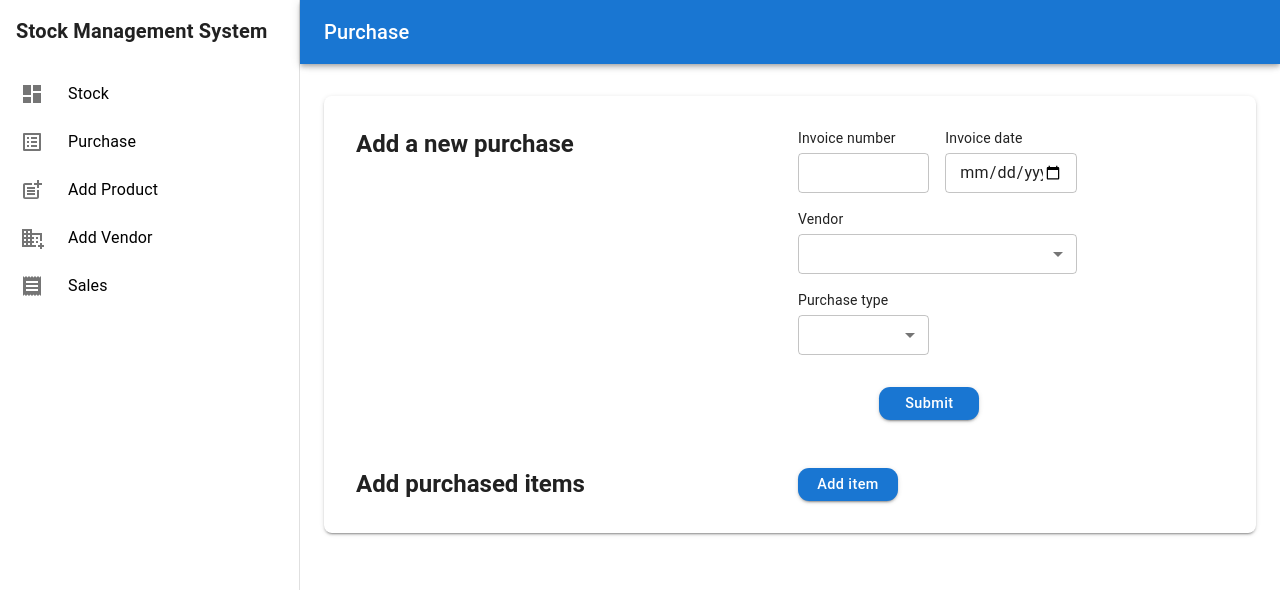
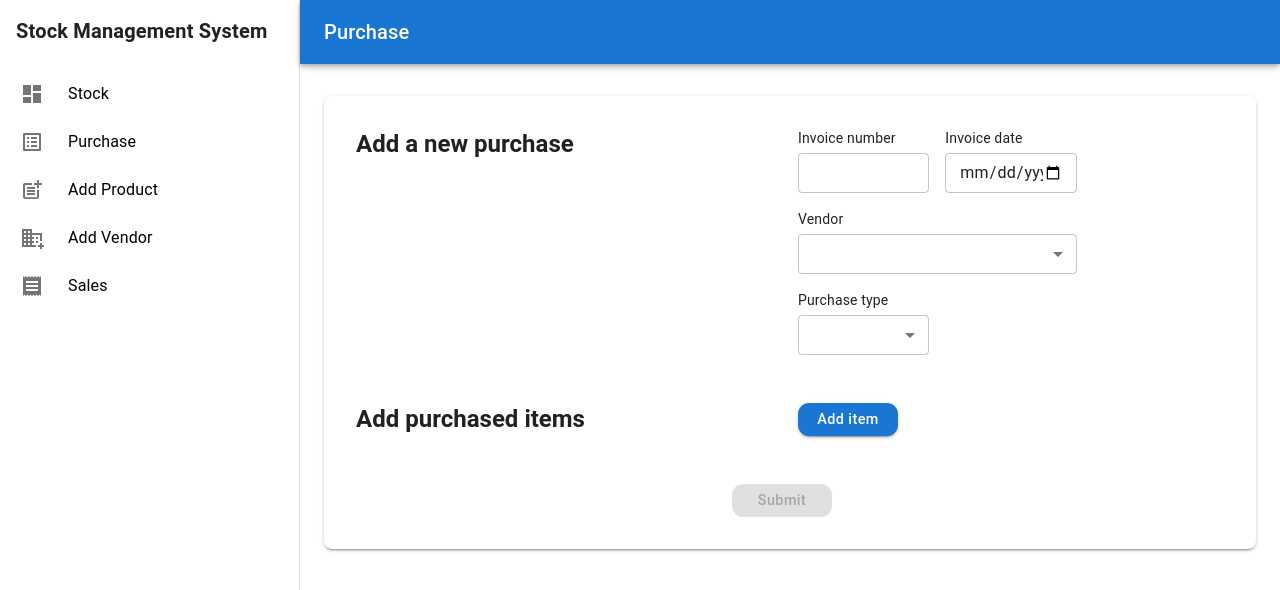
Before and after one commit to NihalP01/stock-billing-management, a React (Create React App) app: page /purchase-entry in a window 1280 px wide. Shown: the top 590 px of the page. Built offline with nearby package versions, Linux system fonts and the light colour scheme.

Commit message:
added purchase

```diff
--- a/src/components/controls/Controls.js
+++ b/src/components/controls/Controls.js
@@ -4,9 +4,11 @@ import CustomSelect from "./CustomSelect";
 import Popup from "./Popup";
 import CustomDialog from "./CustomDialog";
 import CustomList from "./CustomList";
+import CustomTable from "./CustomTable";
 
 export const Controls = {
   CustomField,
+  CustomTable,
   CustomList,
   CustomButton,
   CustomSelect,
--- /dev/null
+++ b/src/components/controls/CustomTable.jsx
@@ -0,0 +1,41 @@
+import {
+  Table,
+  TableBody,
+  TableCell,
+  TableContainer,
+  TableHead,
+  TableRow,
+} from "@mui/material";
+import React from "react";
+
+const CustomTable = (props) => {
+  const { addedItems, columns } = props;
+  return (
+    <TableContainer>
+      <Table aria-label="simple table">
+        <TableHead>
+          <TableRow>
+            {columns.map((column) => (
+              <TableCell kye={column.id}>{column.value}</TableCell>
+            ))}
+          </TableRow>
+        </TableHead>
+        <TableBody>
+          {addedItems.map((item) => (
+            <TableRow key={item.id}>
+              <TableCell component="th" scope="row">
+                {item.product}
+              </TableCell>
+              <TableCell align="right">{item.quantity}</TableCell>
+              <TableCell align="right">{item.rate}</TableCell>
+              <TableCell align="right">{item.gst}</TableCell>
+              <TableCell align="right">{item.total}</TableCell>
+            </TableRow>
+          ))}
+        </TableBody>
+      </Table>
+    </TableContainer>
+  );
+};
+
+export default CustomTable;
--- a/src/components/controls/Popup.jsx
+++ b/src/components/controls/Popup.jsx
@@ -1,37 +1,21 @@
 import * as React from "react";
 import Dialog from "@mui/material/Dialog";
-import DialogActions from "@mui/material/DialogActions";
 import DialogContent from "@mui/material/DialogContent";
 import DialogContentText from "@mui/material/DialogContentText";
 import DialogTitle from "@mui/material/DialogTitle";
-import { Controls } from "./Controls";
 import { Box } from "@mui/material";
 
 export default function Popup(props) {
-  const { title, btnText, content, children } = props;
-  const [open, setOpen] = React.useState(false);
-
-  const handleClickOpen = () => {
-    setOpen(true);
-  };
-
-  const handleClose = () => {
-    setOpen(false);
-  };
+  const { title, content, children, handleClose, open } = props;
 
   return (
     <Box>
-      <Controls.CustomButton text={btnText} onClick={handleClickOpen} />
       <Dialog open={open} onClose={handleClose}>
         <DialogTitle>{title}</DialogTitle>
         <DialogContent>
           <DialogContentText>{content}</DialogContentText>
           {children}
         </DialogContent>
-        <DialogActions>
-          <Controls.CustomButton onClick={handleClose} text={"Cancel"} color='error' />
-          <Controls.CustomButton onClick={handleClose} text={"Submit"} color='success' />
-        </DialogActions>
       </Dialog>
     </Box>
   );
--- a/src/components/forms/CreateProductForm.jsx
+++ b/src/components/forms/CreateProductForm.jsx
@@ -88,6 +88,7 @@ const CreateProductForm = () => {
               </Box>
             </Grid>
           </Grid>
+
           <Box
             width={"100%"}
             mt={4}
--- a/src/components/forms/PurchaseEntryForm.jsx
+++ b/src/components/forms/PurchaseEntryForm.jsx
@@ -1,17 +1,96 @@
 import { Box, Chip, Grid, Typography } from "@mui/material";
-import React from "react";
+import React, { useEffect, useState } from "react";
 import { gstData } from "../../data/gstData";
+import { tableColumns } from "../../data/tabelsColumns";
 import FormLayout from "../common/FormLayout";
 import { Controls } from "../controls/Controls";
 import Popup from "../controls/Popup";
 
 const PurchaseEntryForm = () => {
-  const handleSubmit = () => {
-    console.log("log");
+  const [invoiveNo, setInvoiveNo] = useState("");
+  const [invoiceDate, setInvoiveDate] = useState("");
+  const [vendor, setVendor] = useState("");
+  const [type, setType] = useState("");
+  const [product, setProduct] = useState("");
+  const [quantity, setQuantity] = useState("");
+  const [rate, setRate] = useState("");
+  const [gst, setGst] = useState("");
+  const [total, setTotal] = useState("");
+  const [open, setOpen] = useState(false);
+  const [popupOpen, setPopupOpen] = useState(false);
+
+  const [addedPurchase, setAddedPurchase] = useState(() => {
+    const savedData = localStorage.getItem("added_purchase");
+    if (savedData) {
+      return JSON.parse(savedData);
+    } else {
+      return [];
+    }
+  });
+
+  const [addedItems, setAddedItems] = useState([]);
+
+  const handleClose = (e) => {
+    e.preventDefault();
+    setOpen(false);
   };
+
+  const handlePopupClose = (e) => {
+    e.preventDefault();
+    setPopupOpen(false);
+  };
+
+  // useEffect(() => {
+  //   localStorage.setItem("added_items", JSON.stringify(addedItems));
+  // }, [addedItems]);
+
+  useEffect(() => {
+    setTotal(rate * quantity + (rate * quantity * gst) / 100);
+  }, [quantity, rate, gst]);
+
+  const handleAdd = () => {
+    const item = {
+      product,
+      quantity,
+      rate,
+      gst,
+      total,
+    };
+    setAddedItems([...addedItems, item]);
+    setOpen(false);
+    setProduct("");
+    setQuantity("");
+    setRate("");
+    setGst("");
+    setTotal("");
+  };
+
+  const handleSubmit = (e) => {
+    e.preventDefault();
+    const purchase = {
+      invoiveNo,
+      invoiceDate,
+      vendor,
+      type,
+      addedItems,
+    };
+    setAddedPurchase([...addedPurchase, purchase]);
+    setInvoiveNo("");
+    setInvoiveDate("");
+    setVendor("");
+    setType("");
+    setPopupOpen(true);
+    setAddedItems([]);
+  };
+
+  useEffect(() => {
+    localStorage.setItem("added_purchase", JSON.stringify(addedPurchase));
+  }, [addedPurchase]);
+
+  console.log(addedPurchase);
+
   return (
     <FormLayout>
-      <form onSubmit={handleSubmit}>
       <Grid container spacing={2}>
         <Grid item xs={6}>
           <Typography variant="h5" fontWeight={"bold"} textAlign={"left"}>
@@ -24,7 +103,9 @@ const PurchaseEntryForm = () => {
               <Controls.CustomField
                 label="Invoice number"
                 size="small"
+                value={invoiveNo}
                 type="number"
+                onChange={(e) => setInvoiveNo(e.target.value)}
               />
             </Grid>
             <Grid item xs={6}>
@@ -32,13 +113,17 @@ const PurchaseEntryForm = () => {
                 label="Invoice date"
                 type="date"
                 size="small"
+                value={invoiceDate}
+                onChange={(e) => setInvoiveDate(e.target.value)}
               />
             </Grid>
 
             <Grid item xs={12}>
               <Controls.CustomSelect
                 label={"Vendor"}
-                  options={[{ id: 1, title: "A", value: 1 }]}
+                options={[{ id: 1, title: "A", value: "A" }]}
+                value={vendor}
+                onChange={(e) => setVendor(e.target.value)}
               />
             </Grid>
 
@@ -49,16 +134,10 @@ const PurchaseEntryForm = () => {
                   { id: 1, title: "Cash", value: 1 },
                   { id: 2, title: "Credit", value: 2 },
                 ]}
+                value={type}
+                onChange={(e) => setType(e.target.value)}
               />
             </Grid>
-
-              <Box
-                width={"100%"}
-                mt={4}
-                style={{ display: "flex", justifyContent: "center" }}
-              >
-                <Controls.CustomButton text={"Submit"} />
-              </Box>
           </Grid>
         </Grid>
       </Grid>
@@ -69,16 +148,29 @@ const PurchaseEntryForm = () => {
             Add purchased items
           </Typography>
         </Grid>
+        <Grid item>
+          <Controls.CustomButton
+            text={"Add item"}
+            onClick={() => setOpen(true)}
+          />
+        </Grid>
         <Grid item xs={4} display="flex">
-            <Popup title="Item description" btnText={"Add item"}>
+          <Popup
+            title="Item description"
+            btnText={"Add item"}
+            open={open}
+            handleClose={handleClose}
+          >
             <Grid container spacing={2}>
               <Grid item xs={6}>
                 <Controls.CustomSelect
                   label="Product"
                   options={[
-                      { id: 1, title: "Product 1", value: 1 },
-                      { id: 2, title: "Product 2", value: 2 },
+                    { id: 1, title: "Product 1", value: "Product 1" },
+                    { id: 2, title: "Product 2", value: "Product 2" },
                   ]}
+                  value={product}
+                  onChange={(e) => setProduct(e.target.value)}
                 />
               </Grid>
               <Grid item xs={6}>
@@ -86,6 +178,8 @@ const PurchaseEntryForm = () => {
                   label="Quantity"
                   size="small"
                   type="number"
+                  value={quantity}
+                  onChange={(e) => setQuantity(e.target.value)}
                 />
               </Grid>
               <Grid item xs={6}>
@@ -93,6 +187,8 @@ const PurchaseEntryForm = () => {
                   label="Rate"
                   size="small"
                   type="number"
+                  value={rate}
+                  onChange={(e) => setRate(e.target.value)}
                 />
               </Grid>
               <Grid item xs={6}>
@@ -108,21 +204,80 @@ const PurchaseEntryForm = () => {
                         margin: "0.2rem",
                         cursor: "pointer",
                       }}
-                        label={item.value}
-                        variant={"outlined"}
+                      label={item.title}
+                      variant={"contained"}
                       size={"medium"}
+                      onClick={() => setGst(item.value)}
+                      color={item.value === gst ? "primary" : "default"}
                     />
                   ))}
                 </Box>
               </Grid>
               <Grid item xs={12}>
-                  <Controls.CustomField label="Total" size="small" />
+                <Controls.CustomField
+                  label="Total"
+                  disabled
+                  size="small"
+                  value={total}
+                />
               </Grid>
             </Grid>
+            <Box
+              mt={2}
+              p={2}
+              style={{ display: "flex", justifyContent: "right" }}
+            >
+              <Box
+                width={"220px"}
+                style={{ display: "flex", justifyContent: "space-between" }}
+              >
+                <Controls.CustomButton
+                  text={"Add"}
+                  onClick={handleAdd}
+                  disabled={!product || !quantity || !rate || !gst}
+                />
+                <Controls.CustomButton
+                  text={"Cancel"}
+                  color="error"
+                  onClick={handleClose}
+                />
+              </Box>
+            </Box>
           </Popup>
         </Grid>
+        {addedItems && addedItems.length > 0 && (
+          <Box>
+            <Controls.CustomTable
+              addedItems={addedItems}
+              columns={tableColumns}
+            />
+          </Box>
+        )}
+
+        <Box
+          width={"100%"}
+          mt={6}
+          style={{ display: "flex", justifyContent: "center" }}
+        >
+          <Controls.CustomButton
+            text={"Submit"}
+            onClick={handleSubmit}
+            disabled={
+              addedItems.length === 0 ||
+              !invoiveNo ||
+              !invoiceDate ||
+              !vendor ||
+              !type
+            }
+          />
+        </Box>
+        <Controls.CustomDialog
+          title="Done"
+          content="Item added successfully"
+          open={popupOpen}
+          handleClose={handlePopupClose}
+        />
       </Grid>
-      </form>
     </FormLayout>
   );
 };
--- /dev/null
+++ b/src/data/tabelsColumns.js
@@ -0,0 +1,22 @@
+export const tableColumns = [
+  {
+    id: 1,
+    value: "Product",
+  },
+  {
+    id: 2,
+    value: "Quantity",
+  },
+  {
+    id: 3,
+    value: "Rate",
+  },
+  {
+    id: 4,
+    value: "GST",
+  },
+  {
+    id: 5,
+    value: "Total",
+  },
+];
```
Also changed, not shown: src/components/common/Sidebar.jsx (+0 -12 lines). Lines whose indentation alone changed are shown as unchanged.
